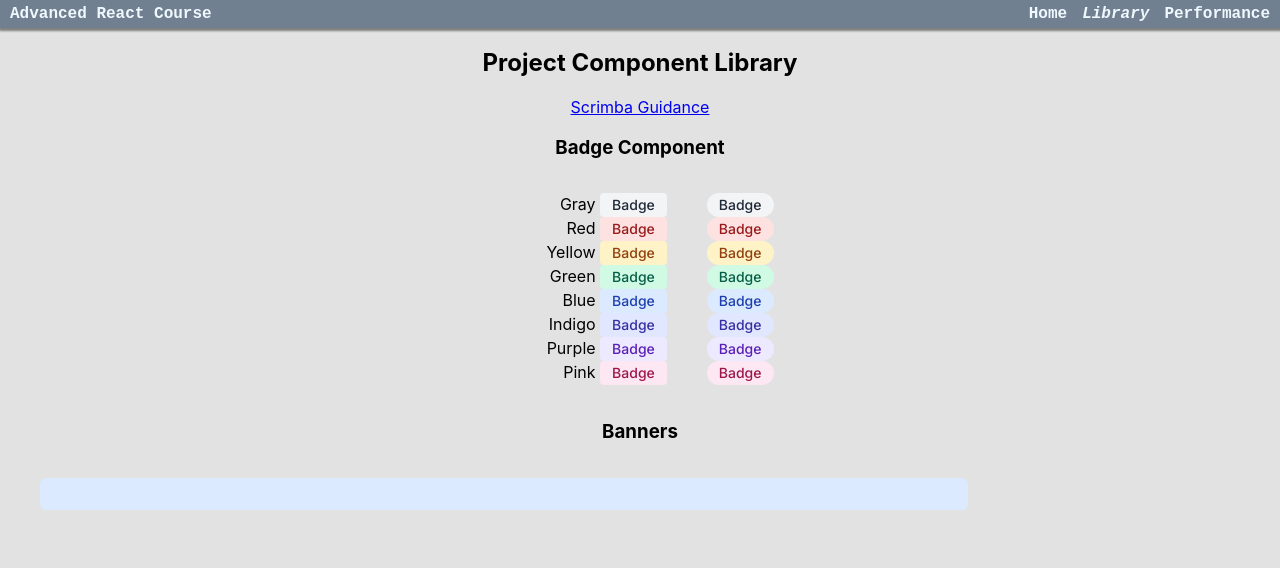
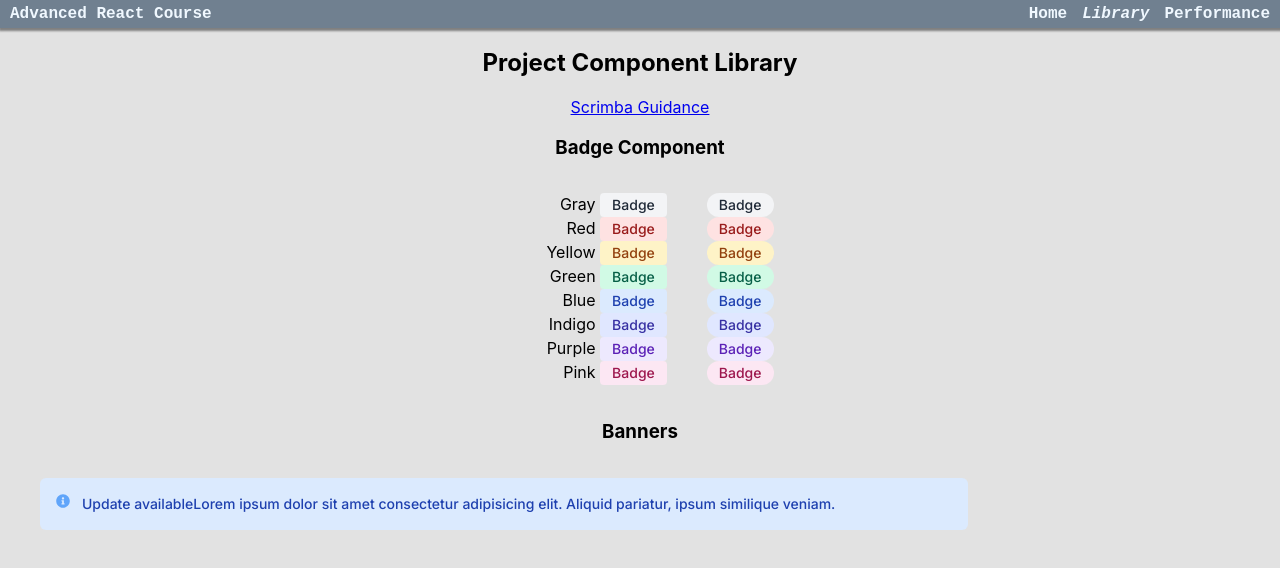
Before and after one commit to gregrell/scrimba_advanced_react, a React (Create React App) app in the folder advancedreact2/: page /library in a window 1280 px wide. Shown: the top 568 px of the page. Built offline with nearby package versions, Linux system fonts and the light colour scheme; the HTML template or start-up script is replaced by a standard one.

Commit message:
banner work

```diff
--- a/advancedreact2/src/App.css
+++ b/advancedreact2/src/App.css
@@ -163,6 +163,12 @@ li{
   gap: 12px;
 
   border-radius: 6px;
+
+  font-family: Inter;
+  font-size: 14px;
+  font-style: normal;
+  font-weight: 500;
+  line-height: 20px; /* 142.857% */
 }
 
 
--- a/advancedreact2/src/Components/Banner/Banner.jsx
+++ b/advancedreact2/src/Components/Banner/Banner.jsx
@@ -1,5 +1,7 @@
 import React from "react";
 import classnames from "classnames";
+import { FaInfoCircle } from "react-icons/fa";
+
 
 export default function Banner({children, variant, className, ...rest}){
     //Banner types: success, warning, error, neutral
@@ -21,6 +23,8 @@ export default function Banner({children, variant, className, ...rest}){
     return(
         <>
             <div className={allClasses}>
+                <FaInfoCircle color="#60A5FA"/>Update available
+                {children && children}
 
 
             </div>
--- a/advancedreact2/src/Components/Routing/Library.jsx
+++ b/advancedreact2/src/Components/Routing/Library.jsx
@@ -41,7 +41,7 @@ export default function Library(){
             <h3>Banners</h3>
             <div className="presentationPort">
                 <ul>
-                    <li><Banner></Banner></li>
+                    <li><Banner>Lorem ipsum dolor sit amet consectetur adipisicing elit. Aliquid pariatur, ipsum similique veniam.</Banner></li>
                 </ul>
             </div>
 
```
